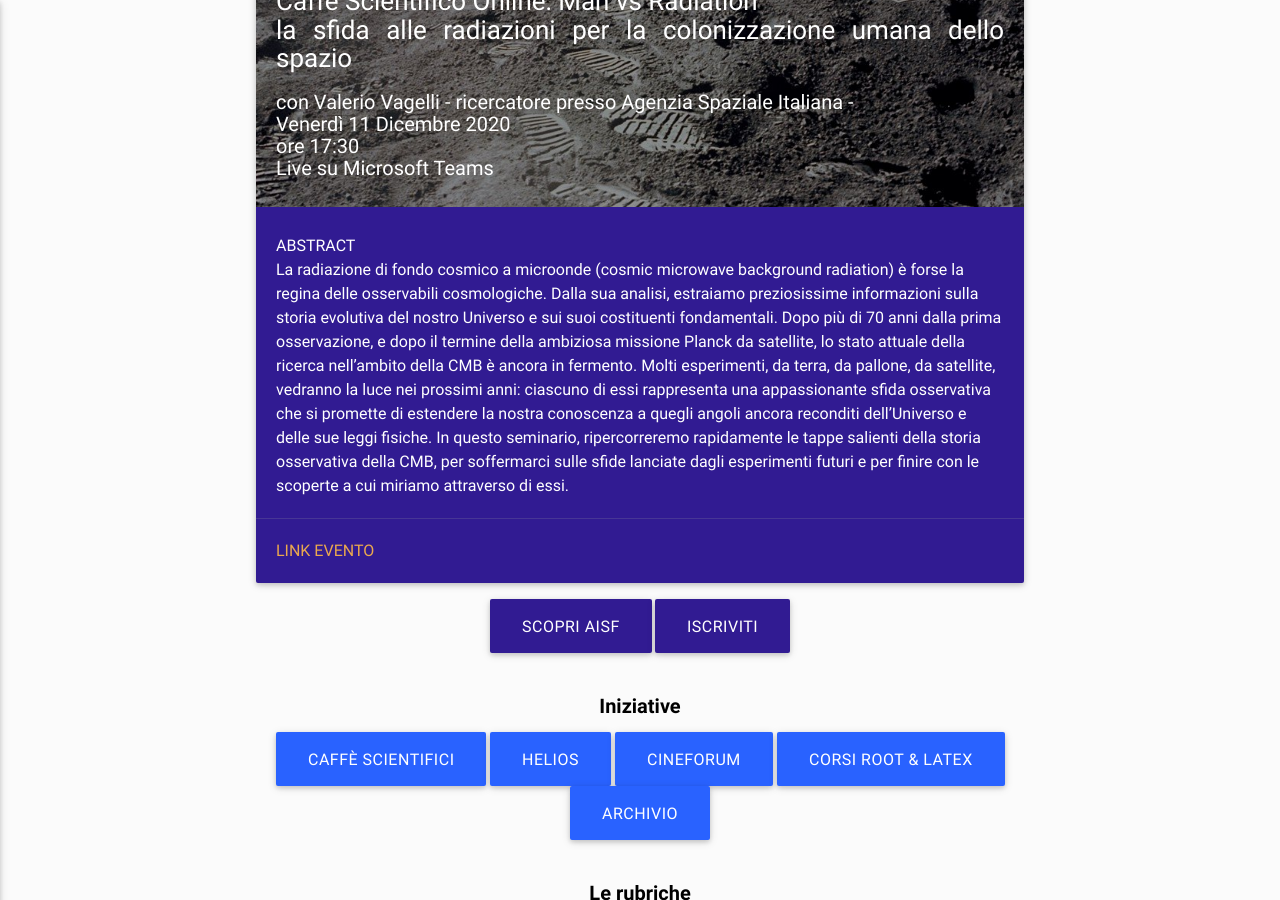
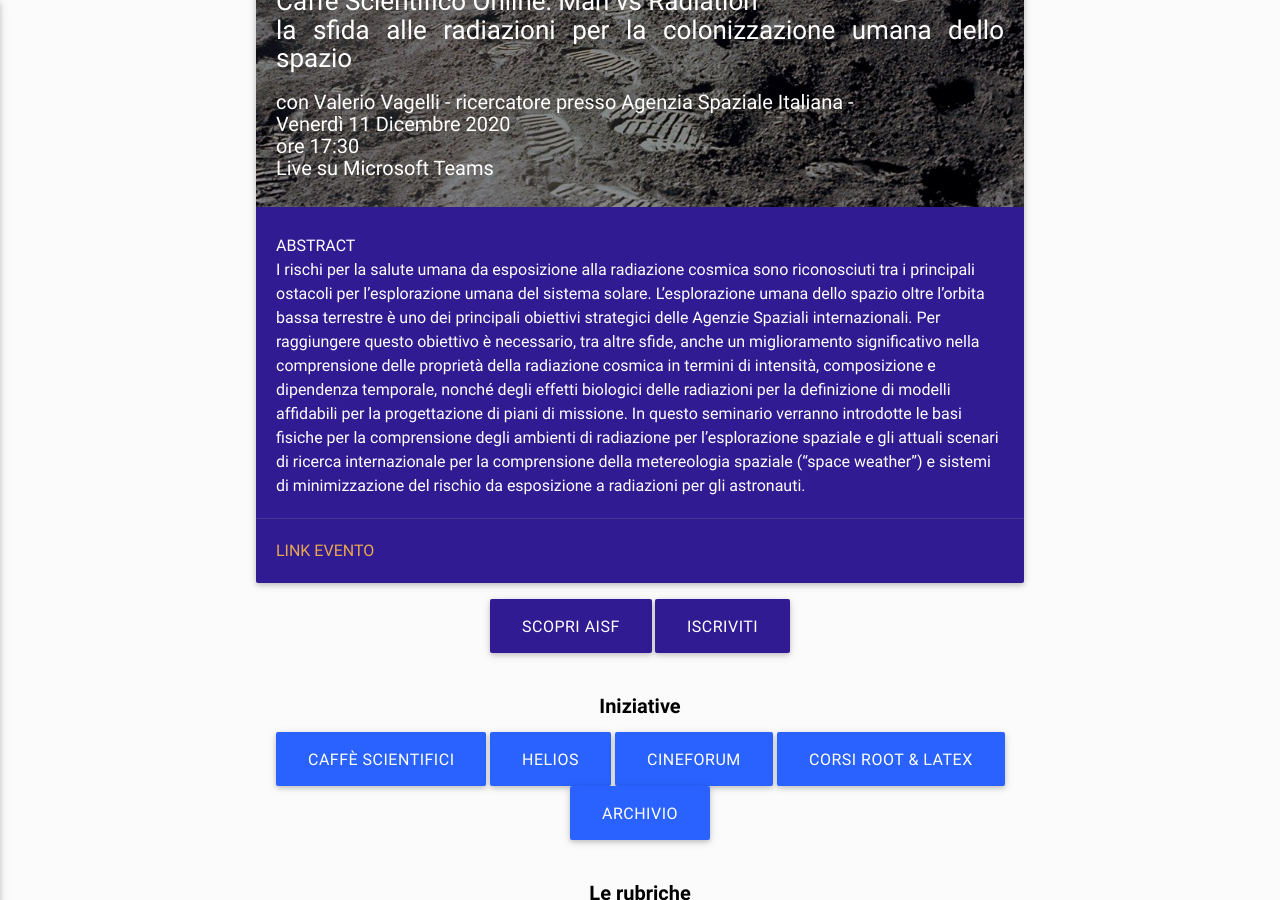
Before and after one commit to ai-sf/aisf_perugia, a Jekyll site: the page built from index.html, in a window 1280 px wide and 900 px high, scrolled down 1271 px. Built offline with Jekyll 4.4.1, drawn with Linux system fonts in a browser that asks for light colours; nearby versions of some CDN libraries.

Commit message:
Update index.html

```diff
--- a/index.html
+++ b/index.html
@@ -34,9 +34,9 @@ img: Aisfpg
         </span>
       </div>
       <div class="card-content white-text">
-        <p> ABSTRACT <br> La radiazione di fondo cosmico a microonde (cosmic microwave background radiation) è forse la regina delle osservabili cosmologiche. Dalla sua analisi, estraiamo preziosissime informazioni sulla storia evolutiva del nostro Universo e sui suoi costituenti fondamentali. Dopo più di 70 anni dalla prima osservazione, e dopo il termine della ambiziosa missione Planck da satellite, lo stato attuale della ricerca nell’ambito della CMB è ancora in fermento. Molti esperimenti, da terra, da pallone, da satellite, vedranno la luce nei prossimi anni: ciascuno di essi rappresenta una appassionante sfida osservativa che si promette di estendere la nostra conoscenza a quegli angoli ancora reconditi dell’Universo e delle sue leggi fisiche.
-    In questo seminario, ripercorreremo rapidamente le tappe salienti della storia osservativa della CMB, per soffermarci sulle sfide lanciate dagli esperimenti futuri e per finire con le scoperte a cui miriamo attraverso di essi.</p>
-      </p>
+        <p> ABSTRACT <br> I rischi per la salute umana da esposizione alla radiazione cosmica sono riconosciuti tra i principali ostacoli per l’esplorazione umana del sistema solare. L’esplorazione umana dello spazio oltre l’orbita bassa terrestre è uno dei principali obiettivi strategici delle Agenzie Spaziali internazionali. Per raggiungere questo obiettivo è necessario, tra altre sfide, anche un miglioramento significativo nella comprensione delle proprietà della radiazione cosmica in termini di intensità, composizione e dipendenza temporale, nonché degli effetti biologici delle radiazioni per la definizione di modelli affidabili per la progettazione di piani di missione.
+In questo seminario verranno introdotte le basi fisiche per la comprensione degli ambienti di radiazione per l’esplorazione spaziale e gli attuali scenari di ricerca internazionale per la comprensione della metereologia spaziale (“space weather”) e sistemi di minimizzazione del rischio da esposizione a radiazioni per gli astronauti.
+  </p>
       </div>
       <div class="card-action">
         <a href="https://teams.microsoft.com/l/meetup-join/19%3ameeting_M2QyYzYxZWYtYmE4MS00ODUxLTljODUtMzhkODlkNWU1MTcz%40thread.v2/0?context=%7b%22Tid%22%3a%22067e7d20-e70f-42c6-ae10-8b07e8c4a003%22%2c%22Oid%22%3a%22beb51a15-4474-44cb-9a7b-cd6b32df81a1%22%7d">
```
